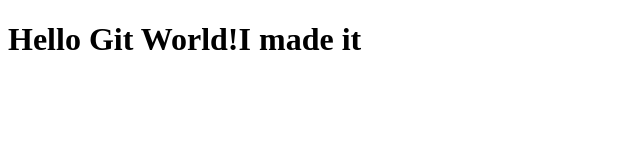
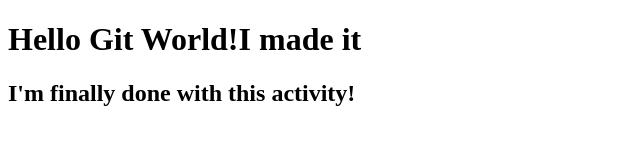
Before and after one commit to JayrelP/palermo_activity3, a plain HTML site: page index.html in a window 1280 px wide. Shown: the whole page, without its empty margins (0-640 px from the left). Drawn offline with Linux system fonts and the light colour scheme.

Commit message:
Update index.html

```diff
--- a/index.html
+++ b/index.html
@@ -5,5 +5,6 @@
 </head>
 <body>
 	<h1>Hello Git World!I made it</h1>
+	<h2>I'm finally done with this activity!</h2>
 </body>
 </html>
```
